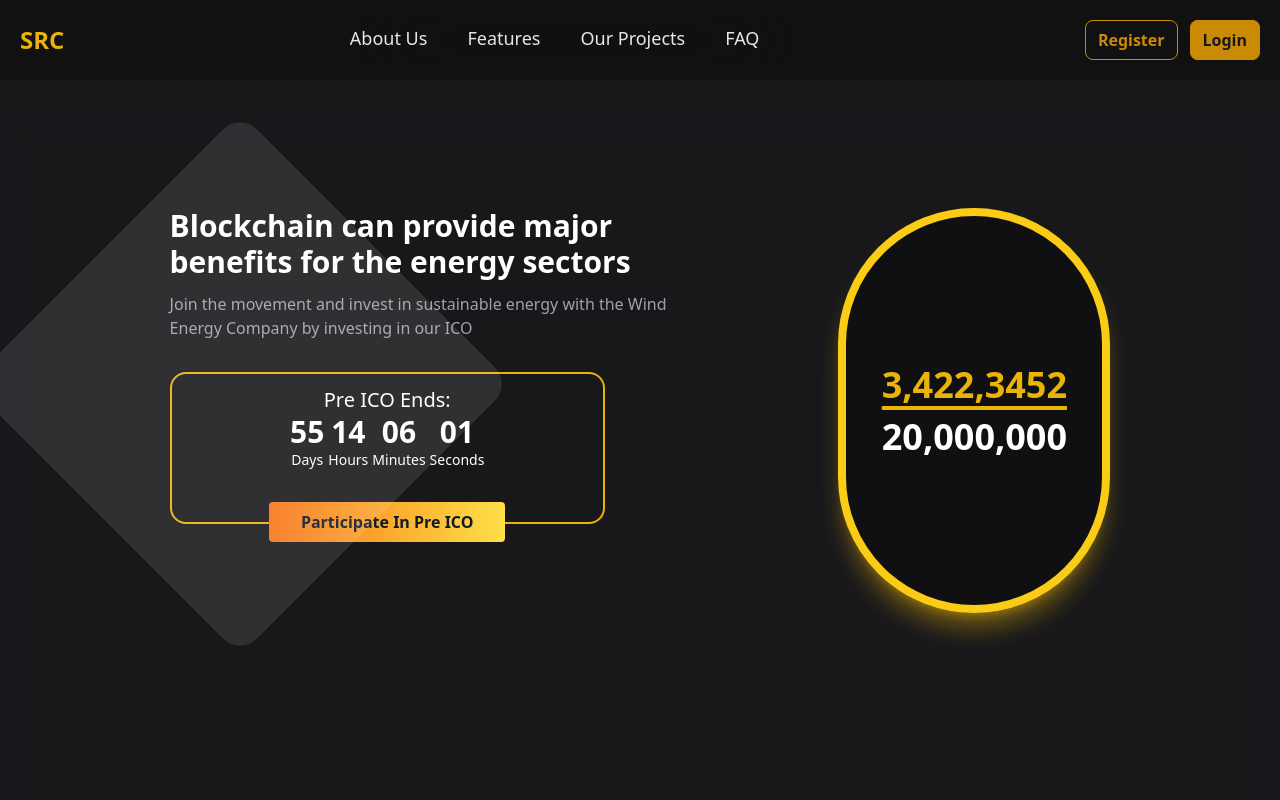
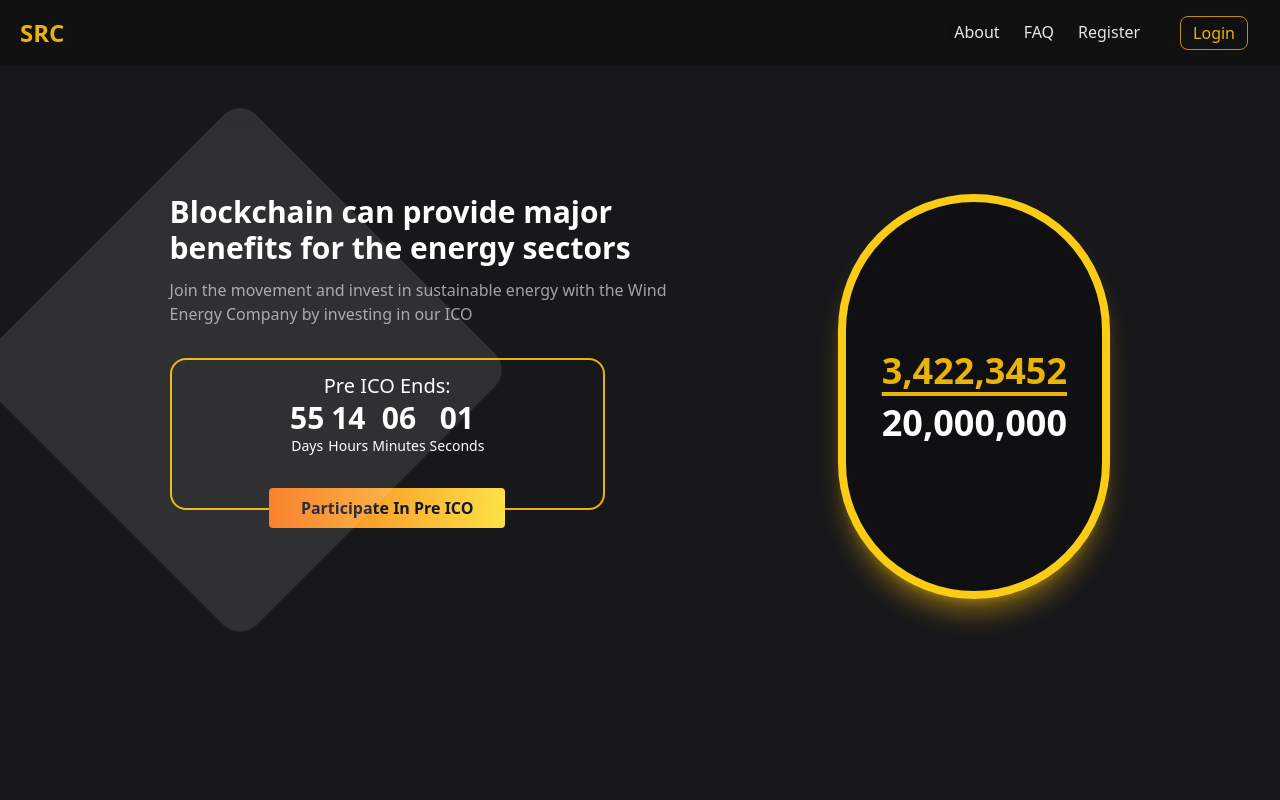
Before and after one commit to centrelocusdev/src, a React (Create React App) app: page / in a window 1280 px wide. Shown: the top 800 px of the page. Built offline with nearby package versions, Linux system fonts and the light colour scheme.

Commit message:
fixing navbar issues

```diff
--- a/package.json
+++ b/package.json
@@ -20,6 +20,7 @@
     "react-redux": "^8.0.5",
     "react-router-dom": "^6.6.1",
     "react-scripts": "5.0.1",
+    "react-scroll": "^1.8.9",
     "react-toastify": "^9.1.1",
     "tostify": "^0.0.1",
     "web-vitals": "^2.1.4"
--- a/src/components/Navbar.jsx
+++ b/src/components/Navbar.jsx
@@ -2,6 +2,9 @@ import React from "react";
 import { useState } from "react";
 import { useNavigate } from "react-router-dom";
 import { FaBars } from "react-icons/fa";
+import Scroll from "react-scroll"
+
+const Link = Scroll.Link
 
 const Navbar = () => {
   const navigate = useNavigate();
@@ -11,22 +14,8 @@ const Navbar = () => {
   };
 
   const navItems = [
-    {
-      name: "About Us",
-      url: "/dashboard",
-    },
-    {
-      name: "Features",
-      url: "/buy-tokens",
-    },
-    {
-      name: "Our Projects",
-      url: "/ico-distribution",
-    },
-    {
-      name: "FAQ",
-      url: "/transctions",
-    },
+    'About',
+    'FAQ'
   ];
 
   return (
@@ -42,53 +31,39 @@ const Navbar = () => {
           <h2 className="text-2xl text-yellow-500 font-bold uppercase">src</h2>
         </div>
         <ul
-          className={`bg-[#111] z-10 h-screenlist-none md:flex text-gray-200  text-lg text-left md:static fixed h-full md:w-auto md:bg-[transparent] bg-zinc-900 right-0 top-0 md:space-y-0 overflow-hidden transition-all ${
+          className={`bg-[#111] z-10 h-screenlist-none md:flex items-center text-gray-200  text-md text-left md:static fixed h-full md:w-auto md:bg-[transparent] bg-zinc-900 right-0 top-0 md:space-y-0 overflow-hidden transition-all ${
             sidebar ? "w-[200px]" : "w-0"
           } md:pt-0 pt-10`}
           style={{
             backdropFilter: "blur(50px)",
           }}
         >
-          {navItems.map(({ name, url }, index) => (
+          {navItems.map((name, index) => (
             <li key={index}>
+              <Link to={name} spy={true} smooth={true} duration={250}>
               <button
-                onClick={() => navigate(url)}
-                className="mr-10 md:px-0 px-5 md:border-b-4 border-b-2 border-zinc-700 w-full lg:w-fit lg:border-transparent hover:border-yellow-500 hover:text-yellow-500 py-3 text-left"
+                className="mx-3 md:px-0 px-5 md:border-b-2 border-b-2 border-zinc-700 w-full lg:w-fit lg:border-transparent hover:border-yellow-500 hover:text-yellow-500 py-2 text-left"
               >
                 {name}
               </button>
+              </Link>
             </li>
           ))}
-          <li className="text-zinc-200 flex flex-col mx-3 gap-4 md:hidden block mt-5">
+          <li className="text-zinc-200 flex md:items-center md:flex-row h-fit flex-col gap-4">
             <a
               href="/register"
-              className="text-center border border-yellow-600 rounded-lg px-3 py-1 text-yellow-600 hover:bg-yellow-600 hover:text-zinc-900"
+              className="mx-3 md:px-0 px-5 md:border-b-2 border-b-2 border-zinc-700 w-full lg:w-fit lg:border-transparent hover:border-yellow-500 hover:text-yellow-500 py-2 text-left"
             >
               Register
             </a>
             <a
               href="/login"
-              className="text-center border border-yellow-600 bg-yellow-600 text-zinc-900 rounded-lg px-3 py-1 hover:bg-transparent hover:text-yellow-600 hover:border-yellow-600"
+              className="mx-3 h-fit text-center border border-yellow-600 text-yellow-500 rounded-lg px-3 py-1 hover:bg-yellow-500 hover:text-zinc-900 hover:border-yellow-600"
             >
               Login
             </a>
           </li>
         </ul>
-
-        <div className="text-zinc-200 flex gap-4 md:block hidden">
-          <a
-            href="/register"
-            className="font-semibold border border-yellow-600 rounded-lg px-3 py-2 text-yellow-600 hover:bg-yellow-600 hover:text-zinc-900"
-          >
-            Register
-          </a>
-          <a
-            href="/login"
-            className="font-semibold ml-3 border border-yellow-600 bg-yellow-600 text-zinc-900 rounded-lg px-3 py-2 hover:bg-transparent hover:text-yellow-600 hover:border-yellow-600"
-          >
-            Login
-          </a>
-        </div>
       </div>
     </div>
   );
--- a/src/pages/general/LandingPage.jsx
+++ b/src/pages/general/LandingPage.jsx
@@ -9,6 +9,7 @@ import Footer from "../../components/Footer";
 import mission from "../../assets/mission.svg";
 import people from "../../assets/people.svg";
 import faq from "../../assets/faq.svg";
+
 
 const LandingPage = (props) => {
   const calculateTimeLeft = () => {
@@ -100,7 +101,7 @@ const LandingPage = (props) => {
           </div>
         </section>
 
-        <section className="w-4/5 md:p-16 p-6 mx-auto bg-zinc-800 md:my-8 m-4 rounded-2xl shadow-xl shadow-black/40 ">
+        <section id="About" className="w-4/5 md:p-16 p-6 mx-auto bg-zinc-800 md:my-8 m-4 rounded-2xl shadow-xl shadow-black/40 ">
           <div className="md:flex justify-between gap-7">
             <div className="md:w-1/2 mt-5">
               <h2 className="text-yellow-500 text-3xl font-bold uppercase">
@@ -167,7 +168,7 @@ const LandingPage = (props) => {
           </div>
         </section>
 
-        <section className="md:w-4/5 md:mt-24 mt-8 md:mx-auto m-8 flex gap-8 justify-between">
+        <section id="FAQ" className="md:w-4/5 md:mt-24 mt-8 md:mx-auto m-8 flex gap-8 justify-between">
           <div className="md:w-1/2">
           <h2 className="text-yellow-500 text-3xl font-bold">
             Frequently Asked Questions
```
Also changed, not shown: 1 other file (tests, documents, lock files or other folders).
